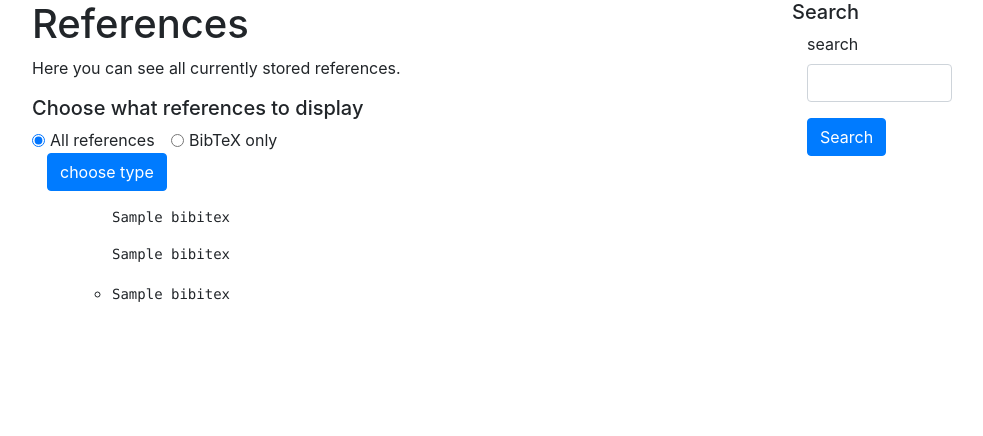
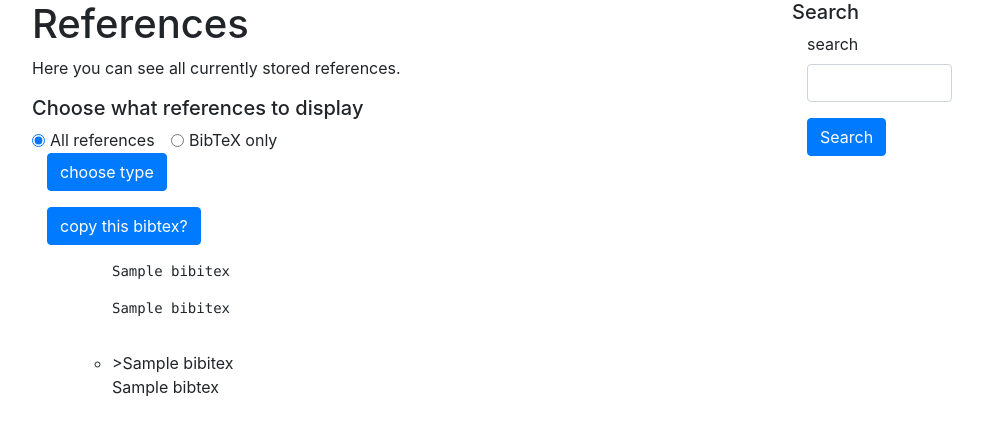
Before and after one commit to neoh-uni/ohtu-citecontroller, a Flask app: template src/templates/references.html in a window 1280 px wide. Shown: the part 56-492 px from the top of the page, without its empty margins (53-1036 px from the left). Run offline with Flask 3, Linux system fonts and the light colour scheme; the template is opened without the code that fills it: most values are stand-ins (such as "Sample title", 1, 10 or a date in 2020); some libraries are stand-ins or nearby versions.

Commit message:
added copy button to bibi in reference list with js

```diff
--- a/src/templates/layout.html
+++ b/src/templates/layout.html
@@ -1,6 +1,6 @@
 <!doctype html>
 
-<meta name="viewport" content="width=device-width, initial-scale=1, shrink-to-fit=no">
+<meta name="viewport" content="width=device-width, initial-scale=1, shrink-to-fit=no" charset="utf-8">
 
 <link rel="stylesheet" href="https://stackpath.bootstrapcdn.com/bootstrap/4.5.0/css/bootstrap.min.css">
 <title>Source manager for LaTex</title>
--- a/src/templates/references.html
+++ b/src/templates/references.html
@@ -24,6 +24,7 @@
         <div class="form-group col-6">
           <input type="submit" class="btn btn-primary" value="choose type">
         </div>
+
 
       </form>
 
@@ -91,12 +92,15 @@
       {% endif %}
 
       {% if bibitex %}
+      <div class="form-group col-6">
+        <input type="submit" class="btn btn-primary" onclick=copyToClipboard() value="copy this bibtex?">
+      </div>
       {% if books %}
 
       <ul>
         {% for book in books %}
         <ul>
-            <pre>{{ book.bibitex }}</pre>
+            <pre id="bok-to-copy">{{ book.bibitex }}</pre>
           </li>
 
         </ul>
@@ -110,7 +114,7 @@
       <ul>
         {% for article in articles %}
         <ul>
-          <pre>{{ article.bibitex }}</pre>
+          <pre id="art-to-copy">{{ article.bibitex }}</pre>
         </ul>
         {% endfor %}
       </ul>
@@ -122,7 +126,8 @@
         {% for in_proceeding in in_proceedings %}
         <ul>
           <li>
-            <pre>{{ in_proceeding.bibitex }}</pre>
+            <pre id="inp-to-copy"></pre>>{{ in_proceeding.bibitex }}</pre>
+            <p>{{ in_proceeding.bibtex }}</p>
           </li>
 
         </ul>
@@ -176,4 +181,38 @@
 
   </div>
 </div>
+
+<script>
+  // author juuso s
+  // huomioikaa että tämä ensimmäinen js mitä työstän
+
+    function copyToClipboard() {
+
+      // näillä if statementeillä koitin väistää tilannetta jossa jokin kenttä puuttuu
+      var all = '';
+      if (document.getElementById("bok-to-copy") != null)
+        var bok = document.getElementById("bok-to-copy").innerText
+        var all = all + bok;
+      if (document.getElementById("art-to-copy") != null)
+        var art = document.getElementById("art-to-copy").innerText
+        var all = all + art;
+      if (document.getElementById("inp-to-copy") != null)
+        var inp = document.getElementById("inp-to-copy").innerText
+        var all = all + inp;
+
+      var tempTextArea = document.createElement("textarea");
+
+      tempTextArea.value = all;
+
+      document.body.appendChild(tempTextArea);
+
+      tempTextArea.select();
+
+      document.execCommand("copy");
+
+
+      document.body.removeChild(tempTextArea);
+    }
+</script>
+
 {% endblock %}
```
